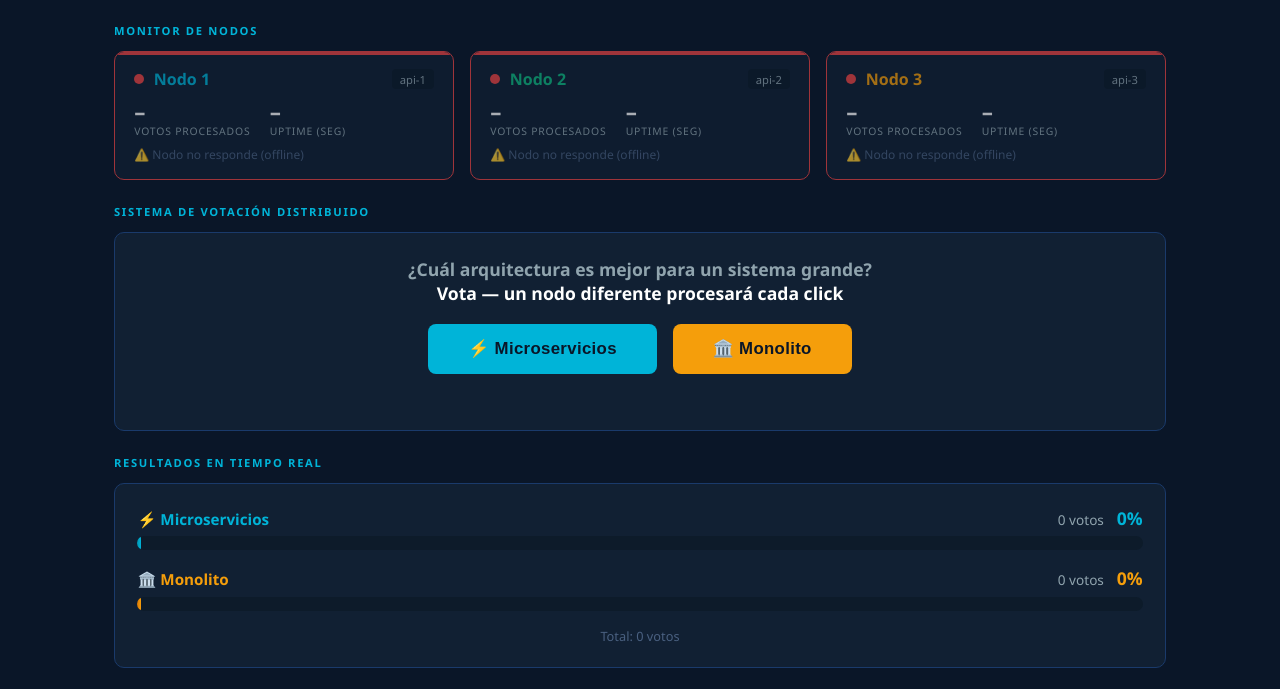
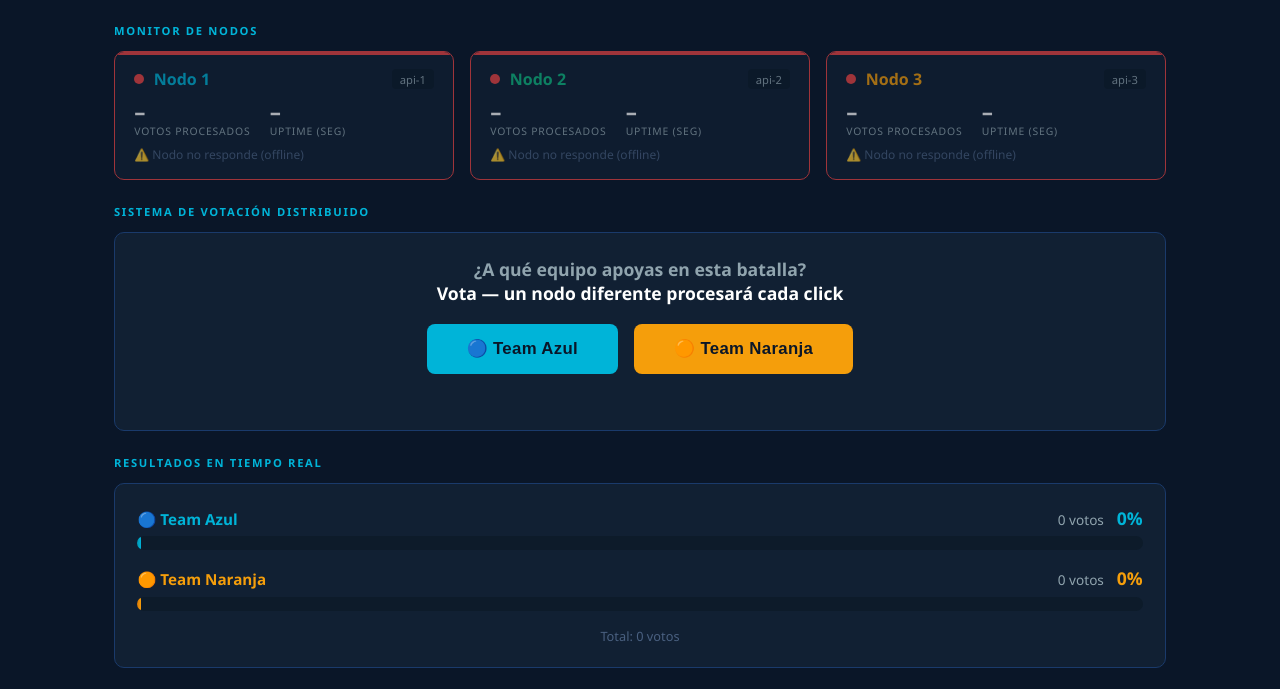
Before and after one commit to Dfsantana1/demo-sd, a plain HTML site: page dashboard/index.html in a window 1280 px wide. Shown: the part 74-763 px from the top of the page. Drawn offline with Linux system fonts and the light colour scheme; no server answers.

Commit message:
feat: Actualizar preguntas y opciones de votación a equipos en lugar de arquitecturas

```diff
--- a/dashboard/index.html
+++ b/dashboard/index.html
@@ -322,12 +322,12 @@
     <div class="section-title">Sistema de Votación Distribuido</div>
     <div class="vote-section">
       <div class="vote-question">
-        ¿Cuál arquitectura es mejor para un sistema grande?
+        ¿A qué equipo apoyas en esta batalla?
         <br><span>Vota — un nodo diferente procesará cada click</span>
       </div>
       <div class="vote-buttons">
-        <button class="vote-btn btn-a" onclick="vote('A')">⚡ Microservicios</button>
-        <button class="vote-btn btn-b" onclick="vote('B')">🏛️ Monolito</button>
+        <button class="vote-btn btn-a" onclick="vote('A')">🔵 Team Azul</button>
+        <button class="vote-btn btn-b" onclick="vote('B')">🟠 Team Naranja</button>
       </div>
       <div id="last-processed"></div>
     </div>
@@ -339,7 +339,7 @@
     <div class="results-card">
       <div class="result-row">
         <div class="result-label-row">
-          <div class="result-name" style="color:#00B4D8">⚡ Microservicios</div>
+          <div class="result-name" style="color:#00B4D8">🔵 Team Azul</div>
           <div style="display:flex;gap:.8rem;align-items:baseline">
             <div class="result-count" id="count-a">0 votos</div>
             <div class="result-pct" style="color:#00B4D8" id="pct-a">0%</div>
@@ -349,7 +349,7 @@
       </div>
       <div class="result-row">
         <div class="result-label-row">
-          <div class="result-name" style="color:#F59E0B">🏛️ Monolito</div>
+          <div class="result-name" style="color:#F59E0B">🟠 Team Naranja</div>
           <div style="display:flex;gap:.8rem;align-items:baseline">
             <div class="result-count" id="count-b">0 votos</div>
             <div class="result-pct" style="color:#F59E0B" id="pct-b">0%</div>
@@ -456,7 +456,7 @@
       });
       const data = await res.json();
       if (data.success) {
-        const label = option === 'A' ? 'Microservicios' : 'Monolito';
+        const label = option === 'A' ? 'Team Azul' : 'Team Naranja';
         el.style.color = data.nodeColor;
         el.textContent = `✅ Voto por "${label}" procesado por ${data.processedBy}`;
       }
@@ -491,7 +491,7 @@
 
     const time   = new Date(data.timestamp).toLocaleTimeString('es');
     const isA    = data.option === 'A';
-    const label  = isA ? '<span class="option-a">Microservicios</span>' : '<span class="option-b">Monolito</span>';
+    const label  = isA ? '<span class="option-a">Team Azul</span>' : '<span class="option-b">Team Naranja</span>';
 
     const entry = document.createElement('div');
     entry.className = 'log-entry';
```
Also changed, not shown: dashboard/logs.html (+1 -1 lines), dashboard/vote.html (+3 -3 lines).
